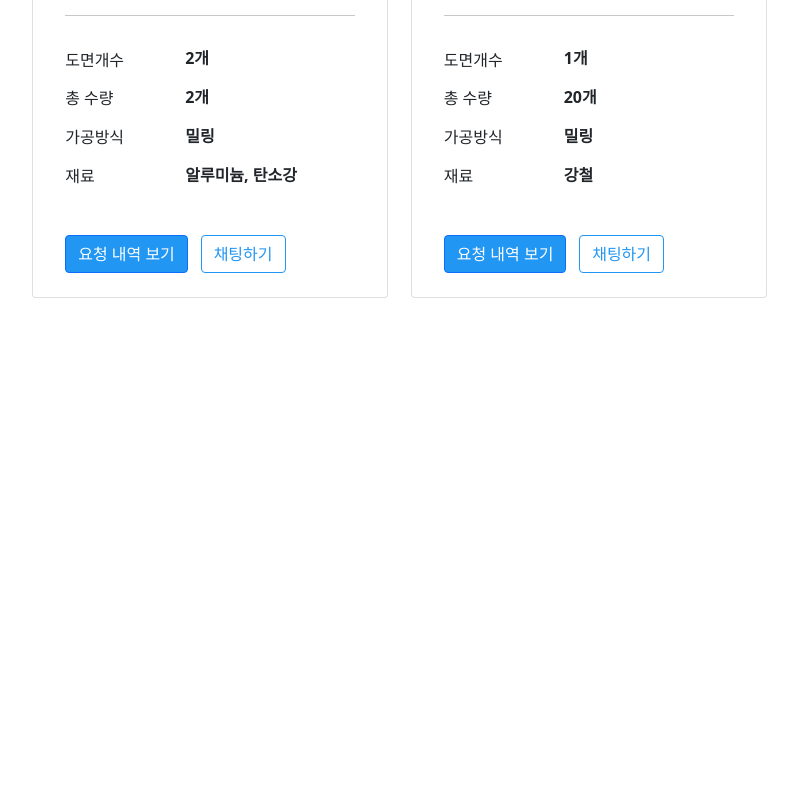
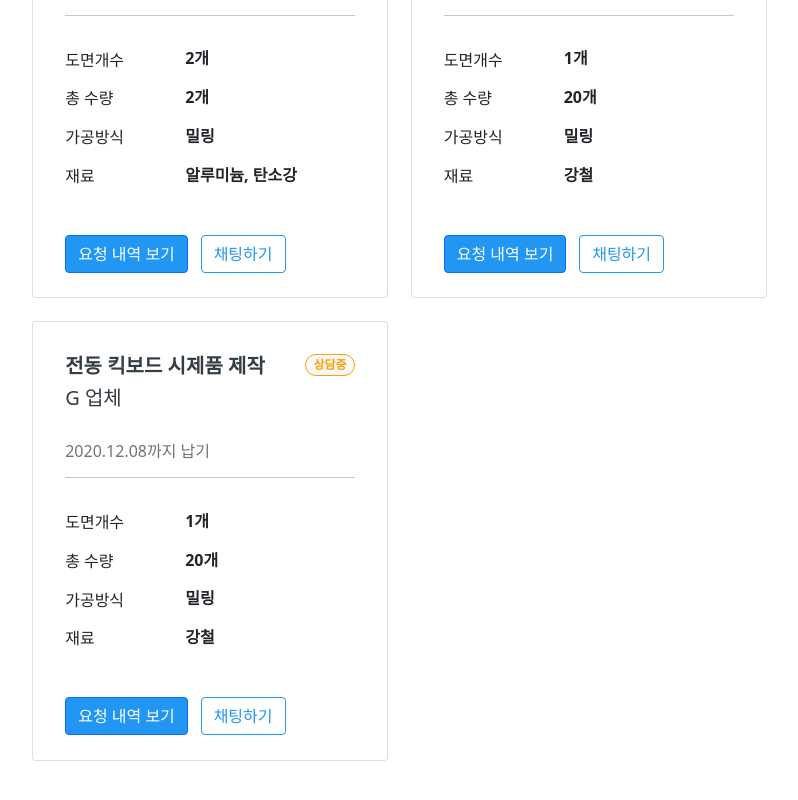
Before and after one commit to Bobstyle23/Capapartners-project, a React (Create React App) app: page / in a window 1280 px wide. Shown: the part 1411-2211 px from the top of the page, without its empty margins (141-939 px from the left). Before the commit the page ends 1801 px from the top, so only its background shows below. Built offline with nearby package versions, Linux system fonts and the light colour scheme.

Commit message:
Minor change

```diff
--- a/src/components/List.tsx
+++ b/src/components/List.tsx
@@ -44,6 +44,7 @@ const List = () => {
   };
 
   const items = datas.requests;
+
   const st = items.filter((item) => item.status === "상담중");
   const methodM = items.filter((m) => m.method.includes("밀링"));
   const methodS = items.filter((s) => s.method.includes("선반"));
@@ -56,10 +57,10 @@ const List = () => {
   const handleCheckChange = (e: { target: { name: any } }) => {
     if (e.target.name === "밀링") {
       handleMethodChange(!checkMethod);
-      console.log(methodM.map((mm) => mm.title));
+      console.log(methodM);
     } else if (e.target.name === "선반") {
       handleMethodChange(!checkMethod);
-      console.log(methodS.map((ms) => ms.title));
+      console.log(methodS);
     } else if (e.target.name === "알루미늄") {
       handleMaterialChange(!checkMaterial);
       console.log(materialA);
@@ -163,7 +164,6 @@ const List = () => {
       return <EmptyList />;
     }
   };
-
   useEffect(() => {
     checkForLength();
   }, []);
--- a/src/data.json
+++ b/src/data.json
@@ -65,6 +65,17 @@
         "method": ["밀링"],
         "material": ["강철"],
         "status": "대기중"
+      },
+      {
+        "id": 7,
+        "title": "전동 킥보드 시제품 제작",
+        "client": "G 업체",
+        "due": "2020.12.08",
+        "docs": 1,
+        "amount": 20,
+        "method": ["밀링"],
+        "material": ["강철"],
+        "status": "상담중"
       }
 
     ]
```
